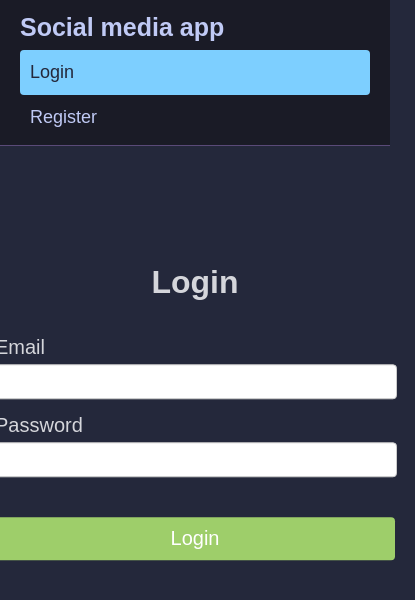
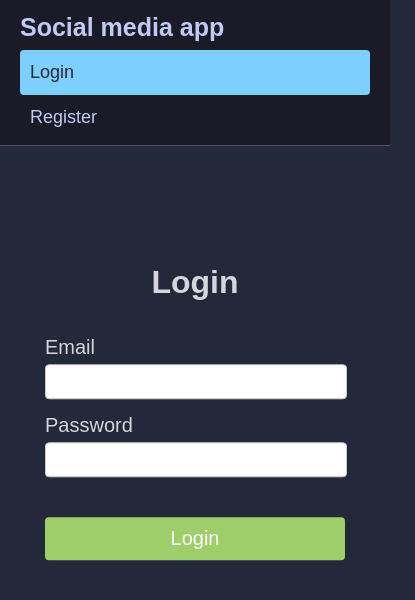
Before and after one commit to bongoslav/Social-media-app, a React (Vite) app in the folder frontend/: page /login in a window 390 px wide. Shown: the top 600 px of the page, 415 px wide, since content can reach past the window. Built offline with nearby package versions, Linux system fonts and the light colour scheme.

Commit message:
responsive login page

```diff
--- a/frontend/src/pages/Auth/Login.css
+++ b/frontend/src/pages/Auth/Login.css
@@ -5,9 +5,7 @@
   transform: translate(-50%, -50%);
   display: flex;
   flex-direction: column;
-  /* align-items: center; */
   width: 400px;
-  /* background-color: #343b58; */
   color: #d5d6db;
   padding: 20px;
   border-radius: 5px;
@@ -60,3 +58,10 @@
   border-radius: 4px;
   font-size: 20px;
 }
+
+@media screen and (max-width: 480px) {
+  .login-container {
+    width: 100%;
+    max-width: 300px;
+  }
+}
```
Also changed, not shown: frontend/src/pages/Auth/Register.css (added).
